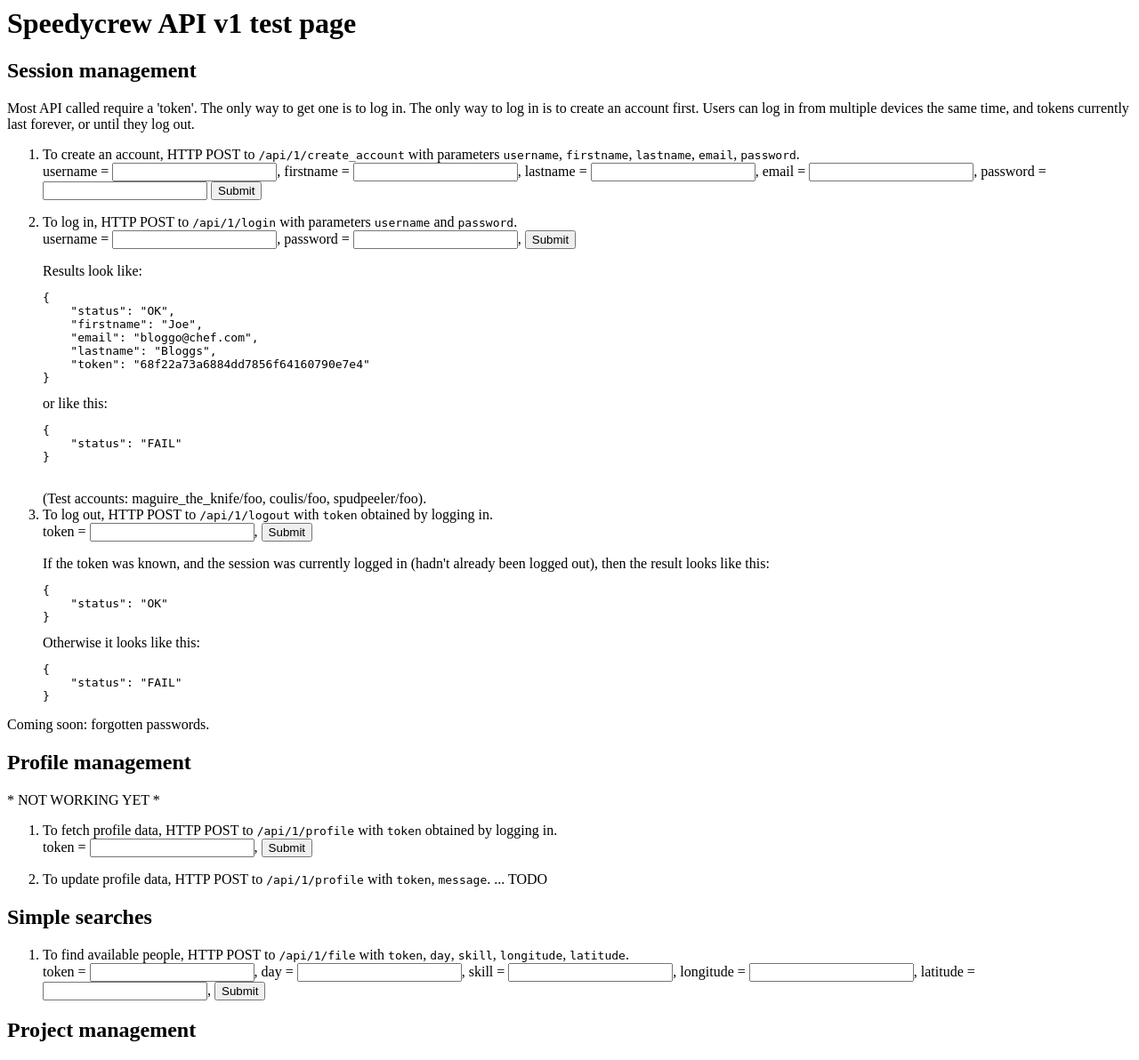
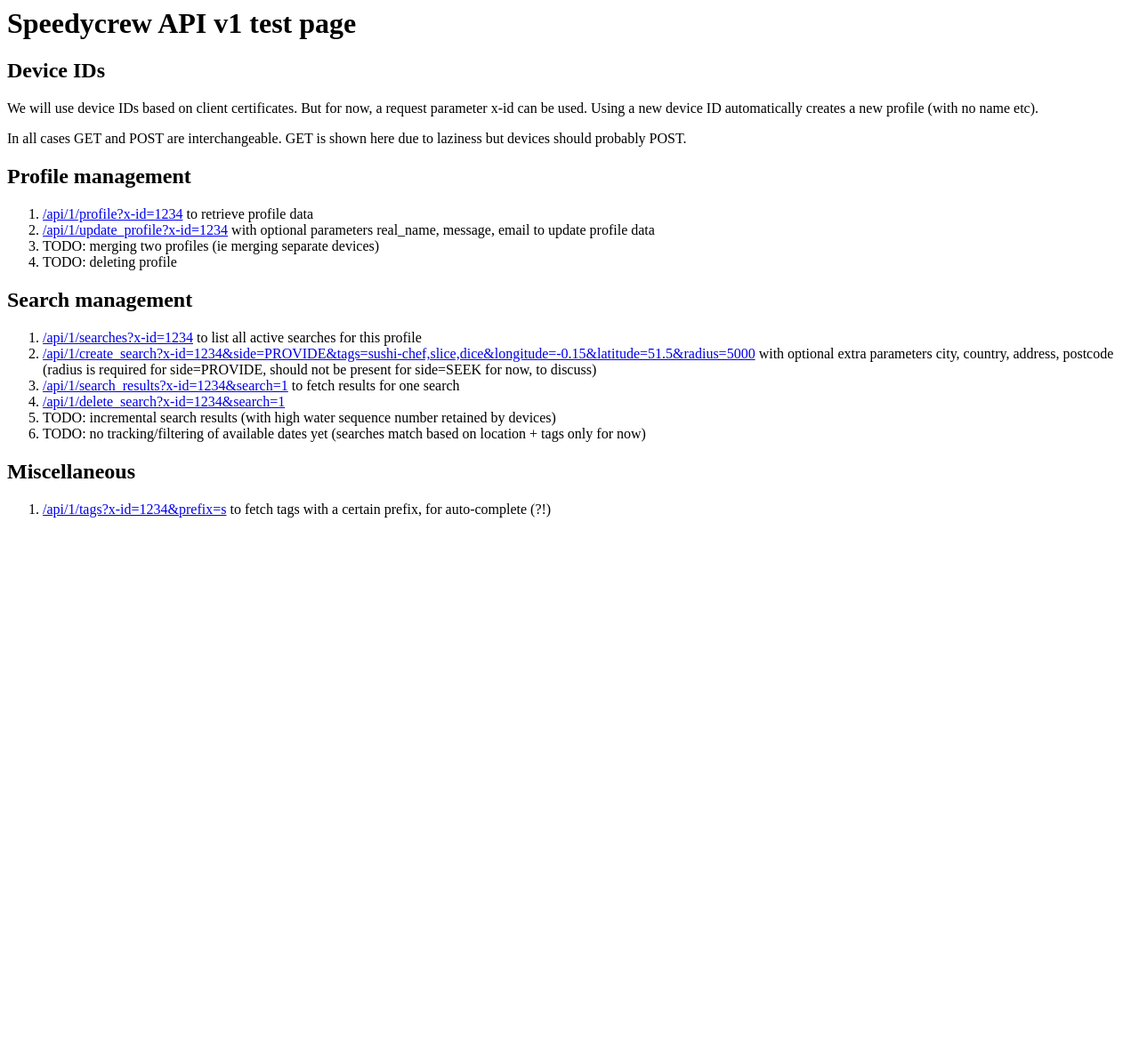
Before and after one commit to michaelmaguire/twosidedsearch, a Django app: template server/django_project/scapi1/templates/docs.html in a window 1280 px wide. Shown: the whole page at 89% size. After the commit the page ends 582 px from the top, so only its background shows below. Run offline with Django 3.2, Linux system fonts and the light colour scheme; the template is opened without the code that fills it, so the values that code supplies are empty.

Commit message:
First hack at the search-on-search system.

```diff
--- a/server/django_project/scapi1/templates/docs.html
+++ b/server/django_project/scapi1/templates/docs.html
@@ -2,115 +2,36 @@
   <body>
     <h1>Speedycrew API v1 test page</h1>
 
-    <h2>Session management</h2>
-    <p>
-      Most API called require a 'token'.  The only way to get one is
-      to log in.  The only way to log in is to create an account
-      first.  Users can log in from multiple devices the same time,
-      and tokens currently last forever, or until they log out.
-    </p>
+    <h2>Device IDs</h2>
+
+    <p>We will use device IDs based on client certificates.  But for
+    now, a request parameter x-id can be used.  Using a new device ID
+    automatically creates a new profile (with no name etc).</p>
+
+    <p>In all cases GET and POST are interchangeable.  GET is shown
+    here due to laziness but devices should probably POST.</p>
+
+    <h2>Profile management</h2>
     <ol>
-      <li>
-        To create an account, HTTP POST
-        to <code>/api/1/create_account</code> with
-        parameters <code>username</code>, <code>firstname</code>,
-        <code>lastname</code>, <code>email</code>, <code>password</code>.
-        <form action="create_account" method="POST">
-          username = <input name="username" type="input"/>,
-          firstname = <input name="firstname" type="input"/>,
-          lastname = <input name="lastname" type="input"/>,
-          email = <input name="email" type="input"/>,
-          password = <input name="password" type="password">
-          <input type="submit"/>
-        </form>
-      </li>
-      <li>
-        To log in, HTTP POST to <code>/api/1/login</code> with
-        parameters <code>username</code> and <code>password</code>.
-        <form action="login" method="POST">
-          username = <input name="username" type="input"/>,
-          password = <input name="password" type="password"/>,
-          <input type="submit"/>
-        </form>
-        Results look like:
-<code><pre>
-{
-    "status": "OK",
-    "firstname": "Joe",
-    "email": "bloggo@chef.com",
-    "lastname": "Bloggs",
-    "token": "68f22a73a6884dd7856f64160790e7e4"
-}
-</pre></code> or like this:
-<code><pre>
-{
-    "status": "FAIL"
-}
-</pre></code>
-	<br/>
-	(Test accounts: maguire_the_knife/foo, coulis/foo, spudpeeler/foo).
-      </li>
-      <li>
-        To log out, HTTP POST to <code>/api/1/logout</code> with <code>token</code> obtained by logging in.
-        <form action="logout" method="POST">
-          token = <input name="token">,
-          <input type="submit">
-        </form>
-        If the token was known, and the session was currently logged
-        in (hadn't already been logged out), then the result looks
-        like this:
-<code><pre>
-{
-    "status": "OK"
-}
-</pre></code> Otherwise it looks like this:
-<code><pre>
-{
-    "status": "FAIL"
-}
-</pre></code>
-      </li>
+      <li><a href="profile?x-id=1234">/api/1/profile?x-id=1234</a> to retrieve profile data</li>
+      <li><a href="update_profile?x-id=1234&real_name=Joe+Bloggs&message=I+can+cook&email=foo@bar">/api/1/update_profile?x-id=1234</a> with optional parameters real_name, message, email to update profile data</li>
+      <li>TODO: merging two profiles (ie merging separate devices)</li>
+      <li>TODO: deleting profile</li>
     </ol>
 
-    <p>Coming soon: forgotten passwords.</p>
-
-    <h2>Profile management</h2>
-
-    <p>* NOT WORKING YET *</p>
+    <h2>Search management</h2>
     <ol>
-      <li>To fetch profile data, HTTP POST
-        to <code>/api/1/profile</code> with <code>token</code> obtained
-        by logging in.
-        <form action="profile" method="POST">
-          token = <input name="token">,
-          <input type="submit"/>
-        </form>
-      </li>
-      <li>
-        To update profile data, HTTP POST
-        to <code>/api/1/profile</code>
-        with <code>token</code>, <code>message</code>. ... TODO
-      </li>
+      <li><a href="searches?x-id=1234">/api/1/searches?x-id=1234</a> to list all active searches for this profile</li>
+      <li><a href="create_search?x-id=1234&side=PROVIDE&tags=sushi-chef,slice,dice&longitude=-0.15&latitude=51.5&radius=5000">/api/1/create_search?x-id=1234&amp;side=PROVIDE&amp;tags=sushi-chef,slice,dice&amp;longitude=-0.15&amp;latitude=51.5&amp;radius=5000</a> with optional extra parameters city, country, address, postcode (radius is required for side=PROVIDE, should not be present for side=SEEK for now, to discuss)</li>
+      <li><a href="search_results?x-id=1234&search=1">/api/1/search_results?x-id=1234&amp;search=1</a> to fetch results for one search</li>
+      <li><a href="delete_search?x-id=1234&search=1">/api/1/delete_search?x-id=1234&amp;search=1</a></li>
+      <li>TODO: incremental search results (with high water sequence number retained by devices)</li>
+      <li>TODO: no tracking/filtering of available dates yet (searches match based on location + tags only for now)</li>
     </ol>
 
-    <h2>Simple searches</h2>
-
+    <h2>Miscellaneous</h2>
     <ol>
-      <li>
-        To find available people, HTTP POST
-        to <code>/api/1/file</code>
-        with <code>token</code>, <code>day</code>, <code>skill</code>, <code>longitude</code>, <code>latitude</code>.
-        <form action="find" method="POST">
-          token = <input type="input" name="token"/>,
-          day = <input type="input" name="day"/>,
-          skill = <input type="input" name="skill"/>,
-          longitude = <input type="input" name="longitude"/>,
-          latitude = <input type="input" name="latitude">,
-          <input type="submit"/>
-        </form>
-      </li>
+      <li><a href="tags?x-id=1234&prefix=s">/api/1/tags?x-id=1234&amp;prefix=s</a> to fetch tags with a certain prefix, for auto-complete (?!)</li>
     </ol>
-
-    <h2>Project management</h2>
   </body>
 </html>
--- a/server/django_project/speedycrew/settings.py
+++ b/server/django_project/speedycrew/settings.py
@@ -12,7 +12,7 @@
 DATABASES = {
     'default': {
         'ENGINE': 'django.db.backends.postgresql_psycopg2', # Add 'postgresql_psycopg2', 'mysql', 'sqlite3' or 'oracle'.
-        'NAME': 'speedycrew_dev',                      # Or path to database file if using sqlite3.
+        'NAME': 'speedy_hack',                      # Or path to database file if using sqlite3.
         'USER': '',                      # Not used with sqlite3.
         'PASSWORD': '',                  # Not used with sqlite3.
         'HOST': '',                      # Set to empty string for localhost. Not used with sqlite3.
--- a/server/django_project/speedycrew/urls.py
+++ b/server/django_project/speedycrew/urls.py
@@ -6,10 +6,16 @@
 
 urlpatterns = patterns('',
     url(r'^api/1/docs$', 'scapi1.views.docs', name='docs'),
-    url(r'^api/1/login$', 'scapi1.views.login', name='login'),
-    url(r'^api/1/logout$', 'scapi1.views.logout', name='logout'),
-    url(r'^api/1/schedule/([a-zA-Z0-9_-]+)$', 'scapi1.views.schedule', name='schedule'),
-    url(r'^api/1/find/([0-9]{4}-[0-9]{2}-[0-9]{2})/([a-z0-9-]+)$', 'scapi1.views.find', name='find'),
+
+    url(r'^api/1/tags$', 'scapi1.views.tags', name='tags'),
+    url(r'^api/1/profile$', 'scapi1.views.profile', name='profile'),
+    url(r'^api/1/update_profile$', 'scapi1.views.update_profile', name='update_profile'),
+
+    url(r'^api/1/searches$', 'scapi1.views.searches', name='searches'),
+    url(r'^api/1/create_search$', 'scapi1.views.create_search', name='create_search'),
+    url(r'^api/1/search_results$', 'scapi1.views.search_results', name='search_results'),
+    url(r'^api/1/delete_search$', 'scapi1.views.delete_search', name='delete_search'),
+
 
     # Examples:
     # url(r'^$', 'speedycrew.views.home', name='home'),
```
Also changed, not shown: server/django_project/scapi1/views.py (+215 -125 lines).
